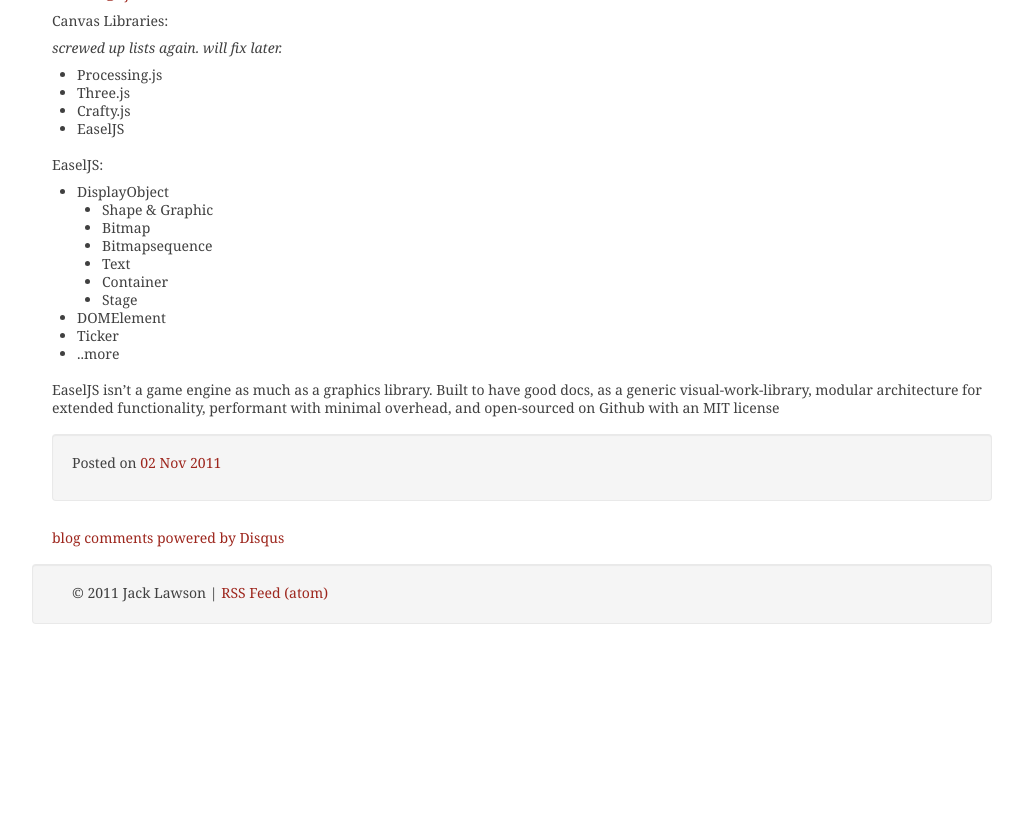
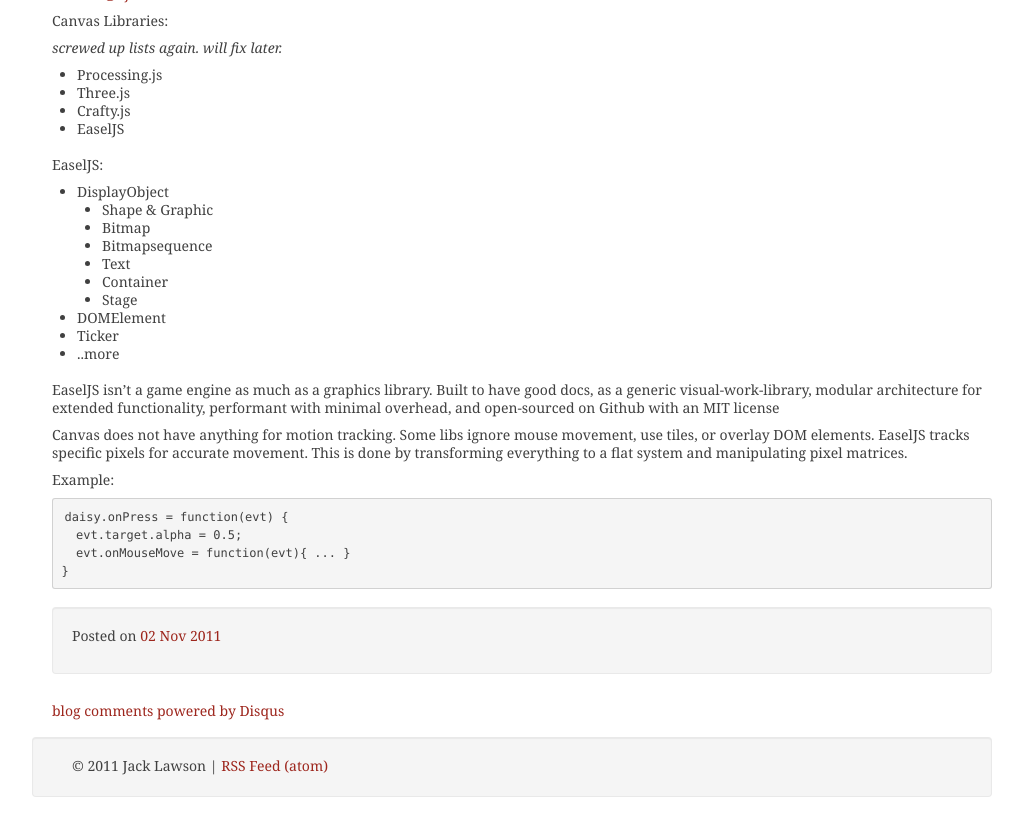
Before and after one commit to ajacksified/ajacksified.github.com, a Jekyll site: the page built from _posts/2011-11-02-new-game-conf-liveblog-2.markdown, in a window 1280 px wide and 900 px high, scrolled down 2172 px, cut to the strip 83-900 px from the top of the window. Shown: the whole strip, without its empty margins (118-1141 px from the left). Built offline with Jekyll 4.4.1, drawn with Linux system fonts in a browser that asks for light colours; nearby versions of some CDN libraries; some web fonts are replaced; Markdown is read by kramdown in place of the engine named in the settings; comment, search, counter and statistics services are not loaded; before the commit the page ends 2899 px from its top, so only the background shows below that.

Commit message:
Day 2 - keynote

```diff
--- a/_posts/2011-11-02-new-game-conf-liveblog-2.markdown
+++ b/_posts/2011-11-02-new-game-conf-liveblog-2.markdown
@@ -170,3 +170,15 @@
 docs, as a generic visual-work-library, modular architecture for extended
 functionality, performant with minimal overhead, and open-sourced on Github
 with an MIT license
+
+Canvas does not have anything for motion tracking. Some libs ignore mouse
+movement, use tiles, or overlay DOM elements. EaselJS tracks specific pixels
+for accurate movement. This is done by transforming everything to a flat system
+and manipulating pixel matrices.
+
+Example:
+
+    daisy.onPress = function(evt) {
+      evt.target.alpha = 0.5;
+      evt.onMouseMove = function(evt){ ... }
+    }
```
